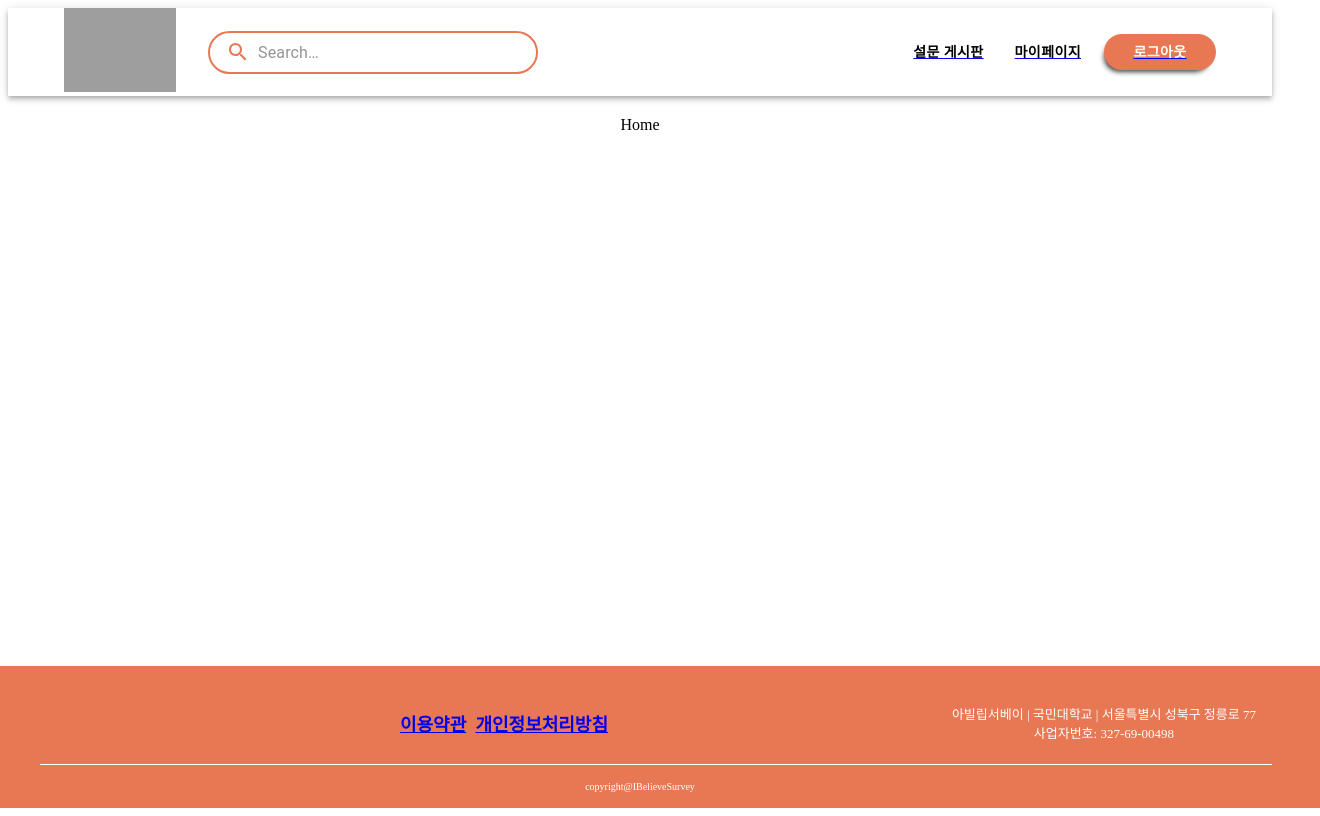
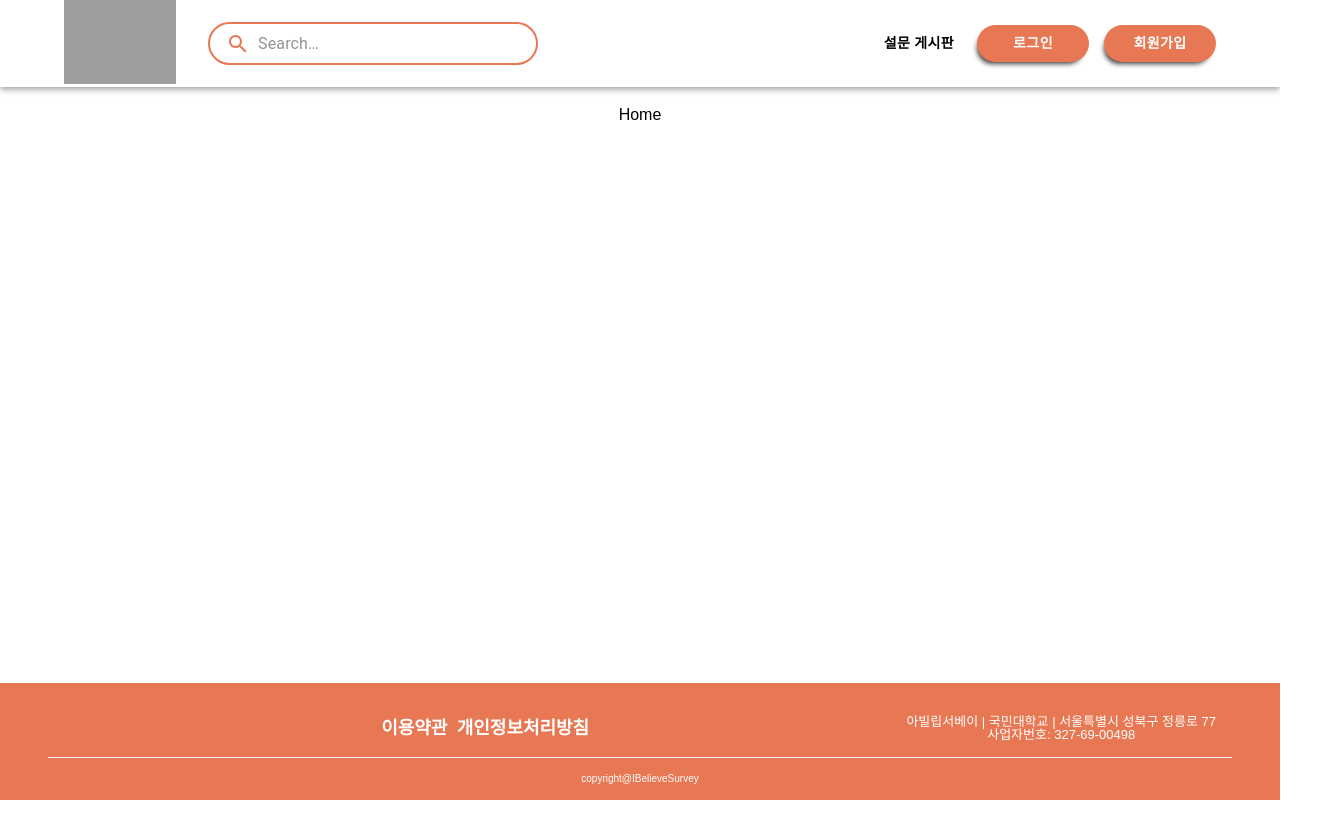
Before and after one commit to jihyoung9912/WineTrail, a React (Create React App) app: page / in a window 1280 px wide. Shown: the whole page, 1320 px wide, since content can reach past the window. Built offline with nearby package versions, Linux system fonts and the light colour scheme; no server answers; grey boxes are pictures that could not be loaded.

Commit message:
signin signout navbar logic

```diff
--- a/src/App.tsx
+++ b/src/App.tsx
@@ -4,13 +4,15 @@ import { BrowserRouter, Route, Routes } from 'react-router-dom';
 import Layout from 'layout/layout';
 import { Home, NotFound, SignIn, SignUp } from 'pages';
 import { UserContext } from 'context/UserContext';
+import GlobalStyles from 'styles/GlobalStyles';
 
 const App = () => {
   const userInfo = useContext(UserContext);
-  // console.log(userInfo);
   const [isLoggedIn, setIsLoggedIn] = useState(auth.currentUser);
 
   return (
+    <>
+      <GlobalStyles />
       <BrowserRouter>
         <Routes>
           <Route element={<Layout />}>
@@ -21,6 +23,7 @@ const App = () => {
           </Route>
         </Routes>
       </BrowserRouter>
+    </>
   );
 };
 
--- a/src/components/Navbar/Navbar.tsx
+++ b/src/components/Navbar/Navbar.tsx
@@ -1,5 +1,6 @@
 import { useState } from 'react';
 import { Link } from 'react-router-dom';
+import { useUserContext } from 'hooks/useUserContext';
 import AppBar from '@mui/material/AppBar';
 import Box from '@mui/material/Box';
 import Toolbar from '@mui/material/Toolbar';
@@ -11,11 +12,14 @@ import Container from '@mui/material/Container';
 import Button from '@mui/material/Button';
 import MenuItem from '@mui/material/MenuItem';
 import { useWindowSize } from 'hooks/useWindowSize';
-import { styled, alpha } from '@mui/material/styles';
+import { alpha, styled } from '@mui/material/styles';
 import InputBase from '@mui/material/InputBase';
 import SearchIcon from '@mui/icons-material/Search';
+import { useSignOut } from 'hooks/useSignOut';
 
 const Navbar = () => {
+  const { user }: any = useUserContext();
+  const { SignOut }: any = useSignOut();
   const windowSize = useWindowSize();
 
   const [anchorElNav, setAnchorElNav] = useState<null | HTMLElement>(null);
@@ -113,6 +117,51 @@ const Navbar = () => {
                   설문 게시판
                 </Button>
               </Link>
+              {!user ? (
+                <>
+                  <Link to="/signin">
+                    <Button
+                      sx={{
+                        display: 'block',
+                        width: '7rem',
+                        textAlign: 'center',
+                        color: '#fff',
+                        backgroundColor: '#E77853',
+                        my: 2,
+                        fontWeight: '700',
+                        borderRadius: '30px',
+                        boxShadow: '-3px 5px 5px -3px rgba(0,0,0,0.74)',
+                        '&:hover': {
+                          backgroundColor: '#FF7854',
+                        },
+                      }}
+                    >
+                      로그인
+                    </Button>
+                  </Link>
+                  <Link to="/signup">
+                    <Button
+                      sx={{
+                        display: 'block',
+                        width: '7rem',
+                        textAlign: 'center',
+                        color: '#fff',
+                        backgroundColor: '#E77853',
+                        my: 2,
+                        fontWeight: '700',
+                        borderRadius: '30px',
+                        boxShadow: '-3px 5px 5px -3px rgba(0,0,0,0.74)',
+                        '&:hover': {
+                          backgroundColor: '#FF7854',
+                        },
+                      }}
+                    >
+                      회원가입
+                    </Button>
+                  </Link>
+                </>
+              ) : (
+                <>
                   <Link to="/test">
                     <Button
                       onClick={handleCloseNavMenu}
@@ -123,7 +172,7 @@ const Navbar = () => {
                   </Link>
                   <Link to="/">
                     <Button
-                  onClick={handleCloseNavMenu}
+                      onClick={SignOut}
                       sx={{
                         display: 'block',
                         width: '7rem',
@@ -142,6 +191,8 @@ const Navbar = () => {
                       로그아웃
                     </Button>
                   </Link>
+                </>
+              )}
             </Box>
           </Toolbar>
         ) : (
--- a/src/context/UserContext.tsx
+++ b/src/context/UserContext.tsx
@@ -16,9 +16,9 @@ const UserContext = createContext(undefined);
 
 const userReducer = (state: any, action: any) => {
   switch (action.type) {
-    case 'login':
+    case 'signin':
       return { ...state, user: action.payload };
-    case 'logout':
+    case 'signout':
       return { ...state, user: null };
     case 'isAuthReady':
       return { ...state, user: action.payload, isAuthReady: true };
--- a/src/hooks/useSignOut.ts
+++ b/src/hooks/useSignOut.ts
@@ -4,18 +4,19 @@ import { appUser } from 'firebases/config';
 import { useUserContext } from './useUserContext';
 import { signOut } from 'firebase/auth';
 
-export const useLogout = () => {
+export const useSignOut = () => {
   const [error, setError] = useState(null);
   const [isPending, setIsPending] = useState(false);
   const { dispatch }: any = useUserContext();
 
-  const logout = () => {
+  const SignOut = () => {
     setError(null);
     setIsPending(true);
 
     signOut(appUser)
       .then(() => {
-        dispatch({ type: 'logout' });
+        console.log('asd');
+        dispatch({ type: 'signout' });
         setError(null);
         setIsPending(false);
       })
@@ -25,5 +26,5 @@ export const useLogout = () => {
         alert(err.message);
       });
   };
-  return { error, isPending, logout };
+  return { error, isPending, SignOut };
 };
```
Lines whose indentation alone changed are shown as unchanged.
